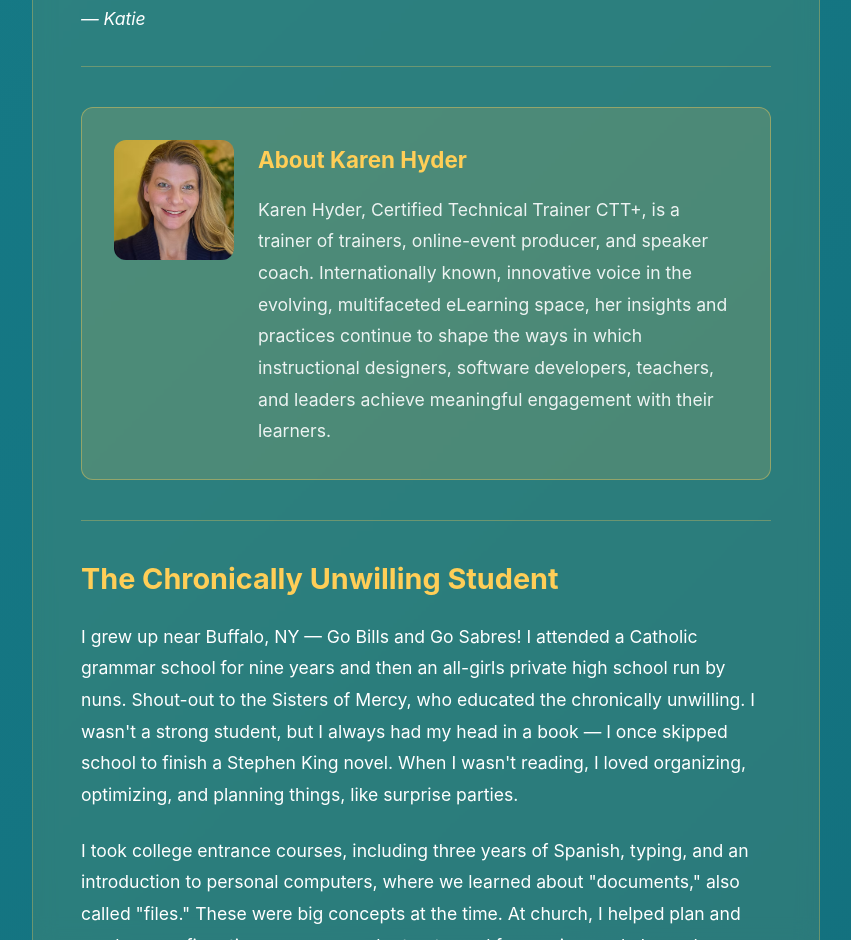
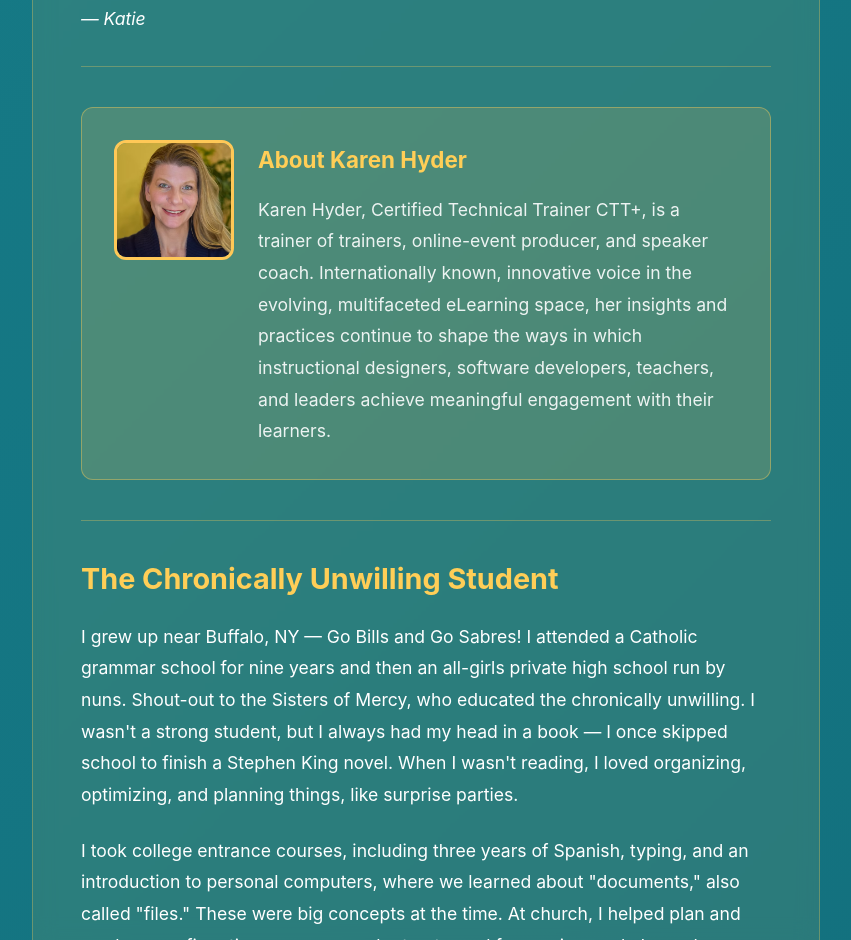
Before and after one commit to katiestroudpro/elikonas-placeholder, a plain HTML site: page post_20260423_karen-hyder.html in a window 1280 px wide. Shown: the part 1229-2169 px from the top of the page, without its empty margins (40-891 px from the left). Drawn offline with Linux system fonts and the light colour scheme.

Commit message:
Update post_20260423_karen-hyder.html

```diff
--- a/post_20260423_karen-hyder.html
+++ b/post_20260423_karen-hyder.html
@@ -58,7 +58,7 @@
                 <div class="cta-box" style="text-align: left;">
                     <div style="display: flex; gap: 1.5rem; align-items: flex-start; flex-wrap: wrap;">
                         <div style="flex-shrink: 0;">
-                            <img src="assets/images/guest-karen-hyder.png" alt="Karen Hyder" style="width: 120px; height: 120px; border-radius: 10%; object-fit: cover;">
+                            <img src="assets/images/guest-karen-hyder.png" alt="Karen Hyder" style="width: 120px; height: 120px; border-radius: 10%; object-fit: cover; border: 3px solid #ffc857;">
                         </div>
                         <div style="flex: 1; min-width: 200px;">
                             <h3 style="margin-top: 0;">About Karen Hyder</h3>
```
